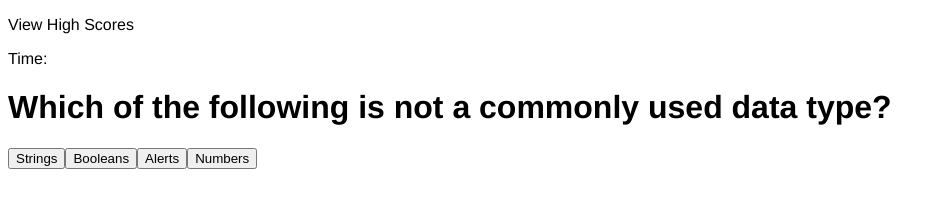
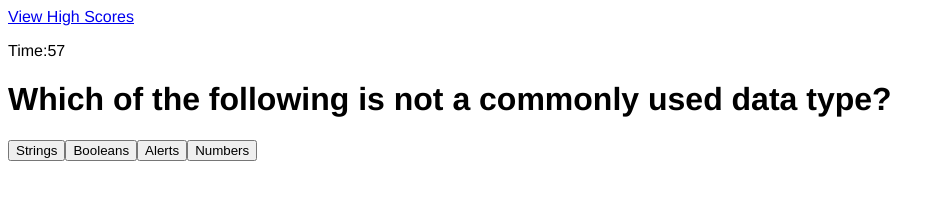
Before and after one commit to JacobRyanHanson/code-quiz, a plain HTML site: page index.html in a window 1280 px wide. Both pictures are taken after a click on the button "Start Quiz". Shown: the whole page, without its empty margins (0-945 px from the left). Drawn offline with Linux system fonts and the light colour scheme.

Commit message:
Create high-scores.html and timer function

```diff
--- a/assets/js/script.js
+++ b/assets/js/script.js
@@ -18,6 +18,7 @@ var questionInfo = {
 
 var main = document.querySelector("main");
 var startQuizBtn = document.querySelector("#start-quiz");
+var countdown = document.querySelector(".countdown");
 
 startQuizBtn.addEventListener("click", startQuizHandler);
 
@@ -29,10 +30,9 @@ function startQuizHandler() {
     createElements();
     assignElements();
 
-    quiz();
-}
+    var timeLimit = 60;
+    timer(timeLimit);
 
-function quiz() {
     var btnContainer = document.querySelector(".btnContainer");
     btnContainer.addEventListener("click", nextQuestionHandler);
 }
@@ -92,6 +92,12 @@ function isBtnCorrect(btnText) {
     return isTrue;
 }
 
+function timer(timeLeft) {
+    timeLeft--;
+    countdown.textContent = timeLeft;
+    setTimeout(timer, 1000, timeLeft);
+}
+
 function nextQuestionHandler(event) {
     console.log(questionInfo.number - 1)
     if (questionInfo.number - 1 < questionInfo.ask.length - 1 && questionInfo.number - 1 != questionInfo.ask.length - 1) {
--- a/index.html
+++ b/index.html
@@ -10,8 +10,8 @@
 
 <body>
     <header>
-        <p>View High Scores</p>
-        <p>Time: </p>
+        <a href="./high-scores.html">View High Scores</a>
+        <p class="time">Time:<span class="countdown">--</span></p>
     </header>
 
     <main>
```
Also changed, not shown: high-scores.html (added).
